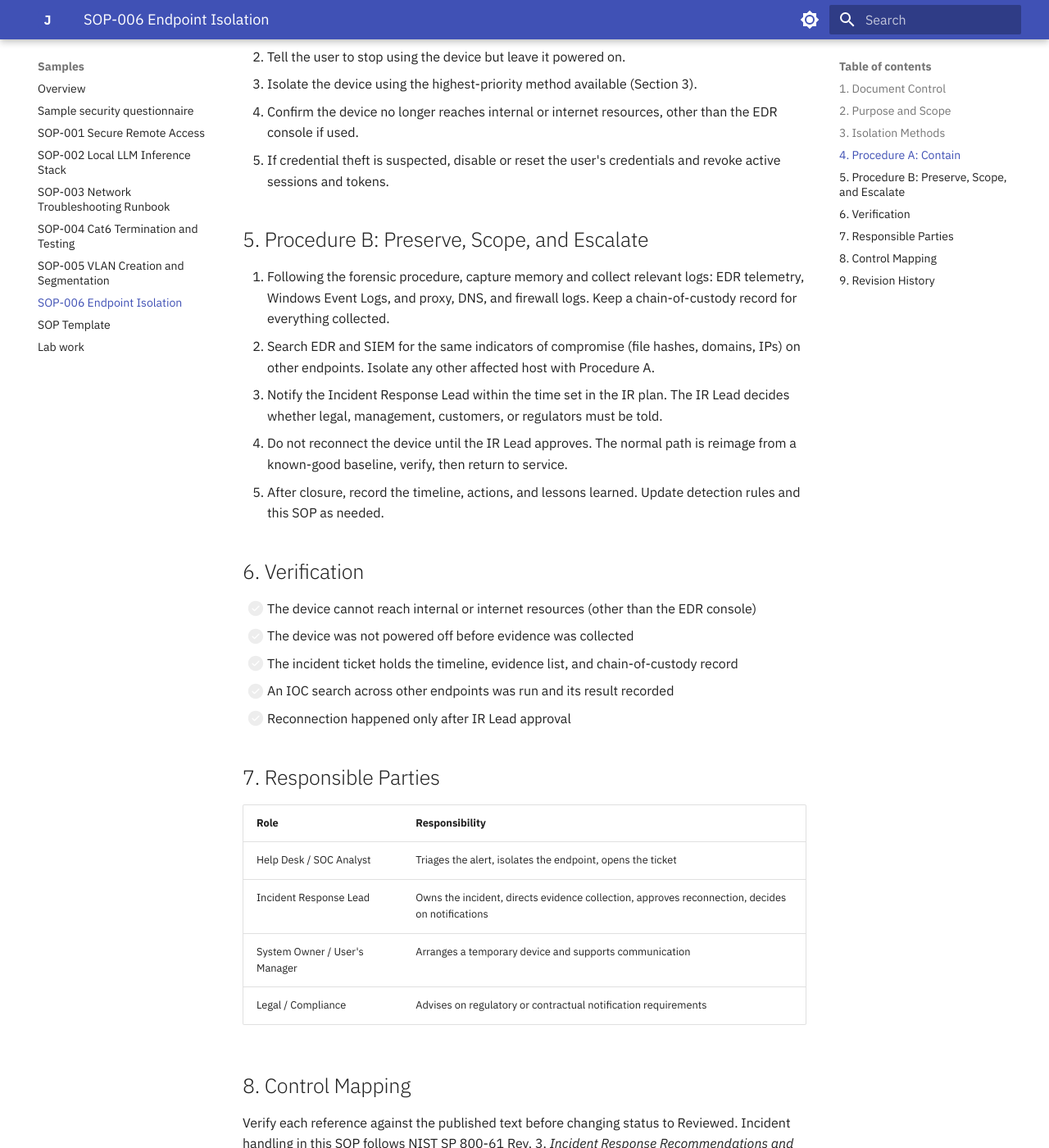
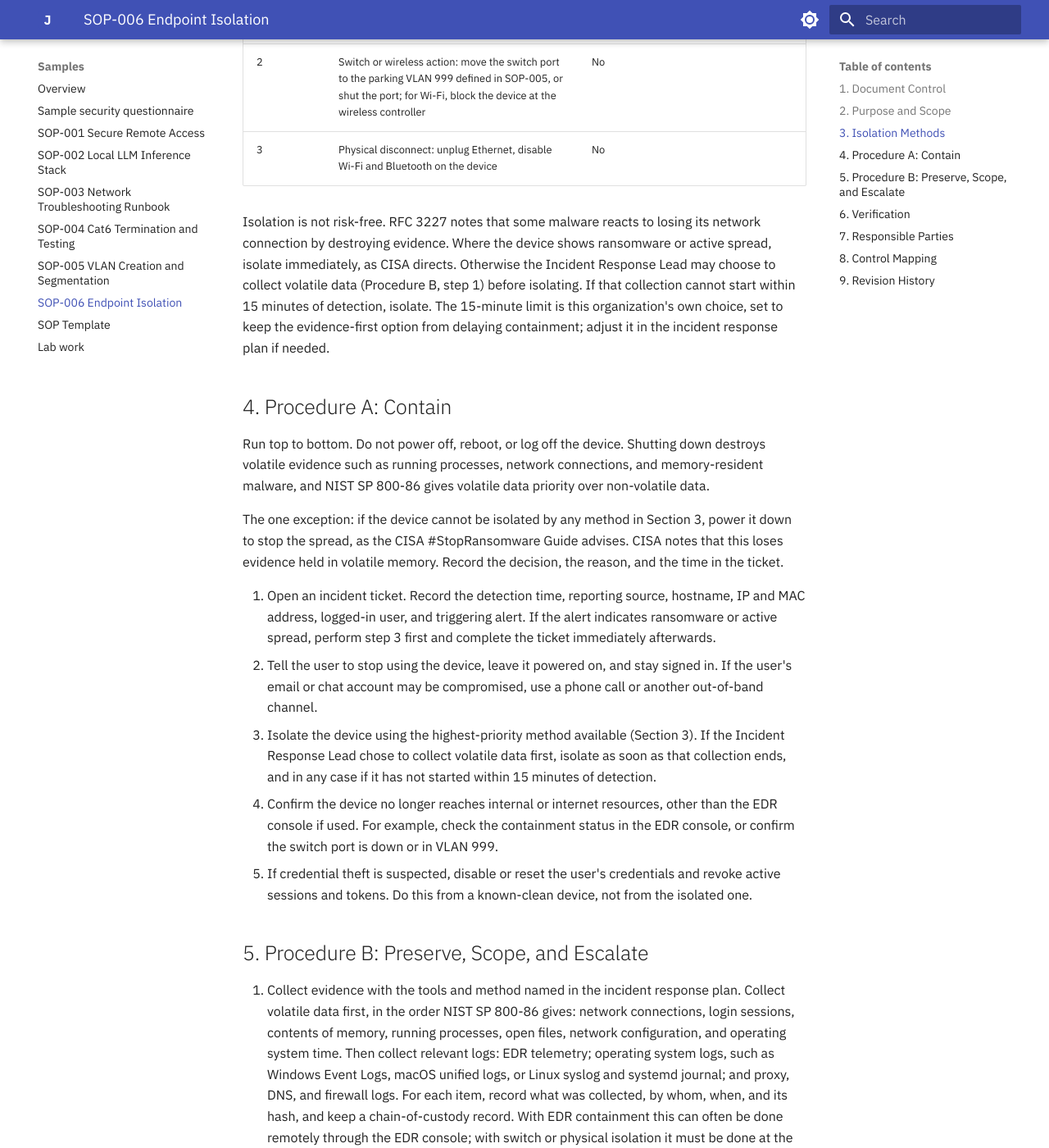
Before and after one commit to JohnsonTechnicalSystems/johnsotechnicalsystems-portfolio, an MkDocs documentation site: the page built from docs/sops/sop-006-endpoint-isolation.md, in a window 1280 px wide and 1400 px high, scrolled down 1642 px. Shown: the whole window at 82% size. Built offline with MkDocs 1.6.1 and Material for MkDocs 9.7.7, drawn with Linux system fonts in a browser that asks for light colours; some of the changed text lies outside the part shown.

Commit message:
Approve SOP-006 Endpoint Isolation as v1.0
Every step, NIST SP 800-61 Rev. 3 reference, and control mapping was checked against primary sources, and Lloyd approved the final draft.

Co-Authored-By: Claude Opus 5.5 <noreply@anthropic.com>

```diff
--- a/docs/sops/sop-006-endpoint-isolation.md
+++ b/docs/sops/sop-006-endpoint-isolation.md
@@ -1,18 +1,21 @@
 # SOP-006: Endpoint Isolation During a Suspected Compromise
 
-Sep 29, 2026 · @Lloyd
+Nov 26, 2026 · @Lloyd
 
 ## 1. Document Control
 
 | Field | Value |
 | --- | --- |
 | Document ID | SOP-006 |
-| Version | 0.2 (Draft) |
-| Owner | Lloyd Johnson, Johnson Technical Systems LLC |
-| Milestone | Security+ Frameworks |
+| Version | 1.0 |
+| Status | Approved |
+| Owner | Lloyd Johnson, johnsontechnicalsystems LLC |
+| Effective date | 2026-11-26 |
+| Next scheduled review | 2027-05-26 |
 | Review cycle | Every 6 months, and after every incident that uses this SOP |
 | Classification | Internal / Portfolio sample |
 | Related | SOP-003 Network Troubleshooting Runbook; SOP-005 VLAN Creation and Segmentation |
+| References | NIST SP 800-61 Rev. 3; CISA #StopRansomware Guide; NIST SP 800-86; IETF RFC 3227 |
 
 ## 2. Purpose and Scope
 
@@ -22,41 +25,48 @@ This SOP contains a workstation or laptop suspected of compromise quickly and co
 
 **Out of scope:** servers, cloud workloads, and mobile devices, which follow separate playbooks.
 
+**Assumptions:** the organization has an incident response plan that names an Incident Response Lead, sets reporting times, and names the forensic tools to be used. This SOP is a containment playbook under that plan and does not replace it. If no incident response plan exists, the business owner acts as Incident Response Lead, contacts the organization's IT provider, or its cyber insurer's breach hotline if a policy is held, before any action beyond containment, and follows the evidence steps in Procedure B.
+
 ## 3. Isolation Methods
 
 Use the first method available.
 
 | Priority | Method | Keeps remote investigation? |
 | --- | --- | --- |
-| 1 | EDR network containment (host-based isolation) | Yes, console connection stays up |
-| 2 | Switch port or NAC action: move to a quarantine VLAN (SOP-005) or shut the port; remove from Wi-Fi at the wireless controller | No |
+| 1 | EDR network containment (host-based isolation) | Yes, if the EDR product keeps its console connection open during containment. Confirm this for the product in use before an incident |
+| 2 | Switch or wireless action: move the switch port to the parking VLAN 999 defined in SOP-005, or shut the port; for Wi-Fi, block the device at the wireless controller | No |
 | 3 | Physical disconnect: unplug Ethernet, disable Wi-Fi and Bluetooth on the device | No |
+
+Isolation is not risk-free. RFC 3227 notes that some malware reacts to losing its network connection by destroying evidence. Where the device shows ransomware or active spread, isolate immediately, as CISA directs. Otherwise the Incident Response Lead may choose to collect volatile data (Procedure B, step 1) before isolating. If that collection cannot start within 15 minutes of detection, isolate. The 15-minute limit is this organization's own choice, set to keep the evidence-first option from delaying containment; adjust it in the incident response plan if needed.
 
 ## 4. Procedure A: Contain
 
-Run top to bottom. Do not power off or reboot the device at any point: shutdown destroys volatile evidence such as running processes, network connections, and memory-resident malware.
+Run top to bottom. Do not power off, reboot, or log off the device. Shutting down destroys volatile evidence such as running processes, network connections, and memory-resident malware, and NIST SP 800-86 gives volatile data priority over non-volatile data.
 
-1. Open an incident ticket. Record the detection time, reporting source, hostname, IP and MAC address, logged-in user, and triggering alert.
-2. Tell the user to stop using the device but leave it powered on.
-3. Isolate the device using the highest-priority method available (Section 3).
-4. Confirm the device no longer reaches internal or internet resources, other than the EDR console if used.
-5. If credential theft is suspected, disable or reset the user's credentials and revoke active sessions and tokens.
+The one exception: if the device cannot be isolated by any method in Section 3, power it down to stop the spread, as the CISA #StopRansomware Guide advises. CISA notes that this loses evidence held in volatile memory. Record the decision, the reason, and the time in the ticket.
+
+1. Open an incident ticket. Record the detection time, reporting source, hostname, IP and MAC address, logged-in user, and triggering alert. If the alert indicates ransomware or active spread, perform step 3 first and complete the ticket immediately afterwards.
+2. Tell the user to stop using the device, leave it powered on, and stay signed in. If the user's email or chat account may be compromised, use a phone call or another out-of-band channel.
+3. Isolate the device using the highest-priority method available (Section 3). If the Incident Response Lead chose to collect volatile data first, isolate as soon as that collection ends, and in any case if it has not started within 15 minutes of detection.
+4. Confirm the device no longer reaches internal or internet resources, other than the EDR console if used. For example, check the containment status in the EDR console, or confirm the switch port is down or in VLAN 999.
+5. If credential theft is suspected, disable or reset the user's credentials and revoke active sessions and tokens. Do this from a known-clean device, not from the isolated one.
 
 ## 5. Procedure B: Preserve, Scope, and Escalate
 
-1. Following the forensic procedure, capture memory and collect relevant logs: EDR telemetry, Windows Event Logs, and proxy, DNS, and firewall logs. Keep a chain-of-custody record for everything collected.
-2. Search EDR and SIEM for the same indicators of compromise (file hashes, domains, IPs) on other endpoints. Isolate any other affected host with Procedure A.
-3. Notify the Incident Response Lead within the time set in the IR plan. The IR Lead decides whether legal, management, customers, or regulators must be told.
-4. Do not reconnect the device until the IR Lead approves. The normal path is reimage from a known-good baseline, verify, then return to service.
-5. After closure, record the timeline, actions, and lessons learned. Update detection rules and this SOP as needed.
+1. Collect evidence with the tools and method named in the incident response plan. Collect volatile data first, in the order NIST SP 800-86 gives: network connections, login sessions, contents of memory, running processes, open files, network configuration, and operating system time. Then collect relevant logs: EDR telemetry; operating system logs, such as Windows Event Logs, macOS unified logs, or Linux syslog and systemd journal; and proxy, DNS, and firewall logs. For each item, record what was collected, by whom, when, and its hash, and keep a chain-of-custody record. With EDR containment this can often be done remotely through the EDR console; with switch or physical isolation it must be done at the device.
+2. Search EDR and SIEM for the same indicators of compromise (file hashes, domains, IPs) on other endpoints, and record the result. Isolate any other affected host with Procedure A.
+3. Notify the Incident Response Lead within the time set in the incident response plan. The Incident Response Lead decides whether legal, management, customers, or regulators must be told.
+4. Do not reconnect the device until the Incident Response Lead approves. The normal path is to reimage from a known-good baseline, restore data only from backups verified to be clean, confirm the device operates normally, and return it to service with heightened monitoring.
+5. After closure, record the timeline, actions, root cause, and lessons learned. Update detection rules, the incident response plan, and this SOP as needed.
 
 ## 6. Verification
 
 - [ ] The device cannot reach internal or internet resources (other than the EDR console)
-- [ ] The device was not powered off before evidence was collected
+- [ ] The device was not powered off before volatile evidence was collected, or the power-off decision and reason are recorded
+- [ ] If isolation waited for evidence collection, the decision and the detection, collection, and isolation times are recorded
 - [ ] The incident ticket holds the timeline, evidence list, and chain-of-custody record
 - [ ] An IOC search across other endpoints was run and its result recorded
-- [ ] Reconnection happened only after IR Lead approval
+- [ ] Reconnection happened only after Incident Response Lead approval, and restored data came from backups verified to be clean
 
 ## 7. Responsible Parties
 
@@ -69,19 +79,28 @@ Run top to bottom. Do not power off or reboot the device at any point: shutdown
 
 ## 8. Control Mapping
 
-Verify each reference against the published text before changing status to Reviewed. Incident handling in this SOP follows NIST SP 800-61 Rev. 3, *Incident Response Recommendations and Considerations for Cybersecurity Risk Management* (April 2025), which organizes incident response around the NIST CSF 2.0 functions. Containment and evidence preservation fall under CSF Respond; reimaging and return to service fall under Recover.
+Incident handling in this SOP follows NIST SP 800-61 Rev. 3, *Incident Response Recommendations and Considerations for Cybersecurity Risk Management: A CSF 2.0 Community Profile* (April 2025). Rev. 3 supersedes Rev. 2 and organizes its recommendations by the NIST CSF 2.0 Functions, Categories, and Subcategories. It maps the earlier life cycle's containment, eradication, and recovery phase to the Respond and Recover Functions, with improvement under Identify. The SOP's containment, evidence preservation, and escalation steps fall under Respond; reimaging and return to service fall under Recover; lessons learned fall under Identify (Improvement).
 
-| Procedure step | NIST SP 800-53 Rev 5 | AICPA SOC 2 (TSC 2017) |
-| --- | --- | --- |
-| Triage and declare (Procedure A, step 1) | IR-5 Incident Monitoring | CC7.3 Evaluation of security events |
-| Contain, preserve, eradicate, recover (Procedures A and B) | IR-4 Incident Handling | CC7.4 Incident response |
-| Escalate and notify (Procedure B, step 3) | IR-6 Incident Reporting | CC7.4 Incident response |
-| Alerts and IOC search (Procedure B, step 2) | SI-4 System Monitoring | CC7.2 Monitoring of system components |
-| Lessons learned (Procedure B, step 5) | IR-4 (incorporating lessons learned) | CC7.5 Recovery from incidents |
+| Procedure step | NIST SP 800-53 Rev. 5 | NIST CSF 2.0 | AICPA SOC 2 (2017 TSC) |
+| --- | --- | --- | --- |
+| Declare and record the incident (Procedure A, step 1) | IR-5 Incident Monitoring | DE.AE-08, RS.MA-02 | CC7.3 |
+| Isolate and confirm (Procedure A, steps 2 to 4) | IR-4 Incident Handling | RS.MI-01 | CC7.4 |
+| Disable credentials and revoke sessions (Procedure A, step 5) | AC-2 Account Management | RS.MI-01 | CC7.4 |
+| Collect evidence with chain of custody (Procedure B, step 1) | IR-4 Incident Handling | RS.AN-06, RS.AN-07 | CC7.4 |
+| IOC search across endpoints (Procedure B, step 2) | SI-4 System Monitoring | RS.AN-03, RS.AN-08 | CC7.2 |
+| Escalate and notify (Procedure B, step 3) | IR-6 Incident Reporting | RS.MA-04, RS.CO-02 | CC7.4, CC2.3 |
+| Reimage, restore, and return to service (Procedure B, step 4) | CP-10 System Recovery and Reconstitution | RC.RP-02, RC.RP-03, RC.RP-05 | CC7.5 |
+| Lessons learned (Procedure B, step 5) | IR-4 Incident Handling (part c, lessons learned) | ID.IM-03, ID.IM-04 | CC7.5 |
+
+The AICPA criteria have no official short titles. In brief: CC2.3 covers communication with external parties; CC7.2 monitoring of system components for anomalies; CC7.3 evaluation of security events to decide whether they are incidents; CC7.4 response to security incidents (understand, contain, remediate, communicate); and CC7.5 recovery from security incidents.
+
+Mappings are the author's assertion of intent. They are not a substitute for an assessor's independent determination.
 
 ## 9. Revision History
 
 | Version | Date | Change |
 | --- | --- | --- |
-| 0.1 | 2026-09-29 | Initial AI-assisted draft; not yet fact-checked |
+| 0.1 | 2026-09-29 | Initial draft |
 | 0.2 | 2026-10-03 | Cited NIST SP 800-61 Rev. 3 by name and tied the procedures to CSF 2.0 Respond and Recover. Not yet verified against the published text |
+| 0.3 | 2026-11-26 | Verified against NIST SP 800-61 Rev. 3, CSF 2.0, the SP 800-53 Rev. 5 catalog, the CISA #StopRansomware Guide, NIST SP 800-86, RFC 3227, and the AICPA 2017 TSC. Corrected the SP 800-61 Rev. 3 title and its mapping to CSF Functions. Replaced the absolute no-power-off rule with CISA's exception. Added the order of volatility, out-of-band contact, clean-backup restore, and a CSF 2.0 column. Mapped credential revocation to AC-2 and recovery to CP-10. Replaced the nonexistent quarantine VLAN with SOP-005's parking VLAN. Added a 15-minute limit on the evidence-first option and a fallback for offices with no incident response plan. Named macOS and Linux log sources to match the scope. Added status, effective date, and next review rows. Removed the milestone row |
+| 1.0 | 2026-11-26 | Approved by the owner. Every step, NIST SP 800-61 Rev. 3 reference, and control mapping checked against primary sources, with the owner's decisions on isolation order, the parking VLAN, and the no-plan fallback |
```
Also changed, not shown: docs/about/review-process.md (+1 -1 lines), docs/samples.md (+1 -1 lines).
